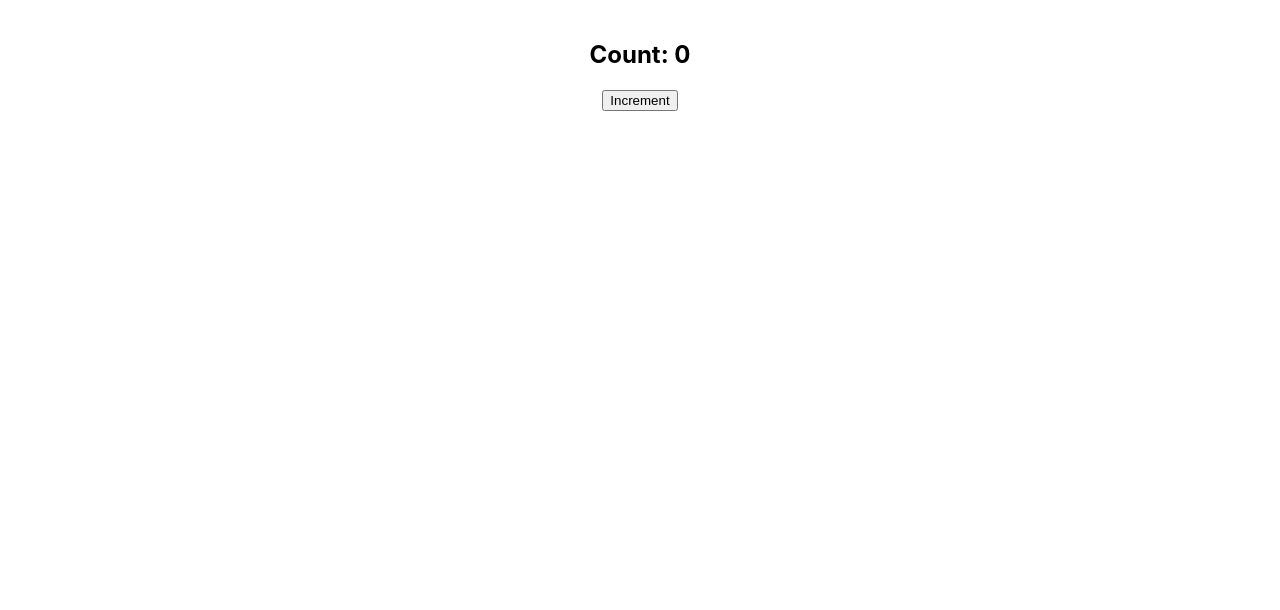
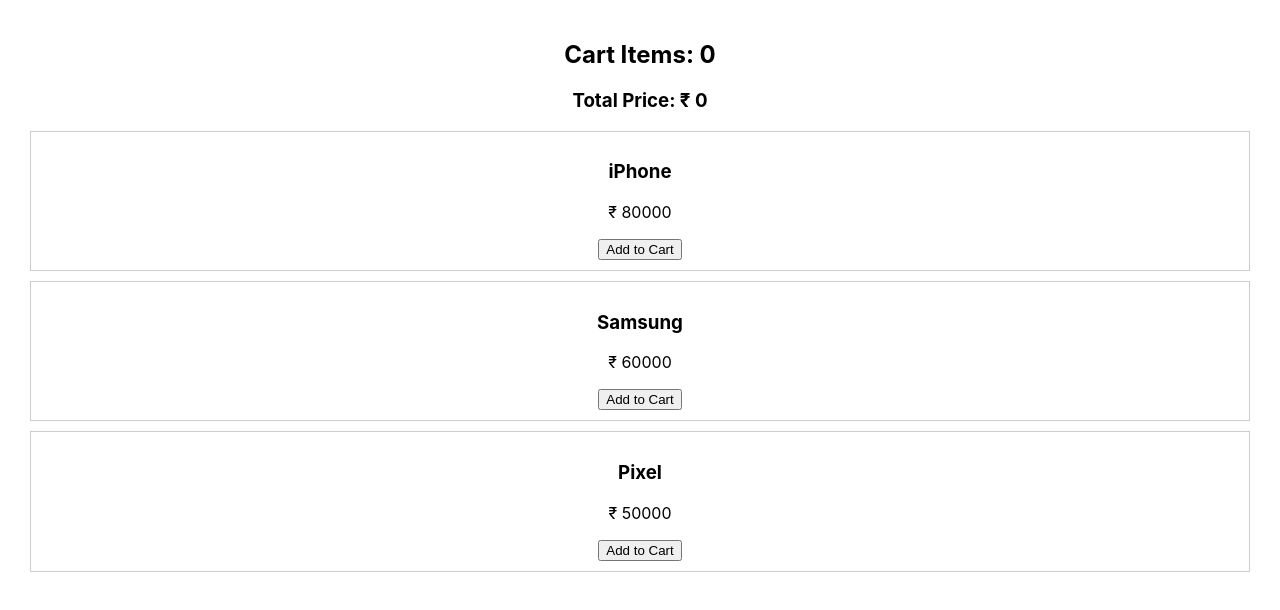
Before and after one commit to vishnuttxminds/react-start-app, a React (Create React App) app: page / in a window 1280 px wide. Shown: the top 610 px of the page. Built offline with nearby package versions, Linux system fonts and the light colour scheme.

Commit message:
useCallback product list using useMemo for cart item total price

```diff
--- a/src/App.js
+++ b/src/App.js
@@ -96,9 +96,9 @@
 
       <div style={{ padding: "20px" }}>
          {/* <CountMemo /> */}
-        {/* <ProductListWithCallback /> */}
+        <ProductListWithCallback />
         {/* <ProductListWithoutCallback /> */}
-        <CounterWithMemo />
+        {/* <CounterWithMemo /> */}
       </div>
     </div>
   );
--- a/src/screens/ECom/ProductListWithCallback.js
+++ b/src/screens/ECom/ProductListWithCallback.js
@@ -1,40 +1,31 @@
-import React, { useState, useCallback } from "react";
+import React, { useState, useCallback, useMemo } from "react";
 import Product from "./Product";
 
 const productsData = [
   { id: 1, name: "iPhone", price: 80000 },
   { id: 2, name: "Samsung", price: 60000 },
-  { id: 3, name: "Pixel", price: 50000 }
+  { id: 3, name: "Pixel", price: 50000 },
 ];
 
 const ProductListWithCallback = () => {
-  const [search, setSearch] = useState("");
-  const [cartCount, setCartCount] = useState(0);
+  const [cartItems, setCartItems] = useState([]);
 
   const addToCart = useCallback((product) => {
-    setCartCount(prev => prev + 1);
+    setCartItems((prev) => [...prev, product]);
   }, []);
 
-  const filteredProducts = productsData.filter(p =>
-    p.name.toLowerCase().includes(search.toLowerCase())
-  );
+  const totalPrice = useMemo(() => {
+    console.log("Calculating total price...");
+    return cartItems.reduce((total, item) => total + item.price, 0);
+  }, [cartItems]);
 
   return (
     <div>
-      <h2> Cart Items: {cartCount}</h2>
+      <h2>Cart Items: {cartItems.length}</h2>
+      <h3>Total Price: ₹ {totalPrice}</h3>
 
-      <input
-        placeholder="Search product"
-        value={search}
-        onChange={(e) => setSearch(e.target.value)}
-      />
-
-      {filteredProducts.map(product => (
-        <Product
-          key={product.id}
-          product={product}
-          addToCart={addToCart}
-        />
+      {productsData.map((product) => (
+        <Product key={product.id} product={product} addToCart={addToCart} />
       ))}
     </div>
   );
```
